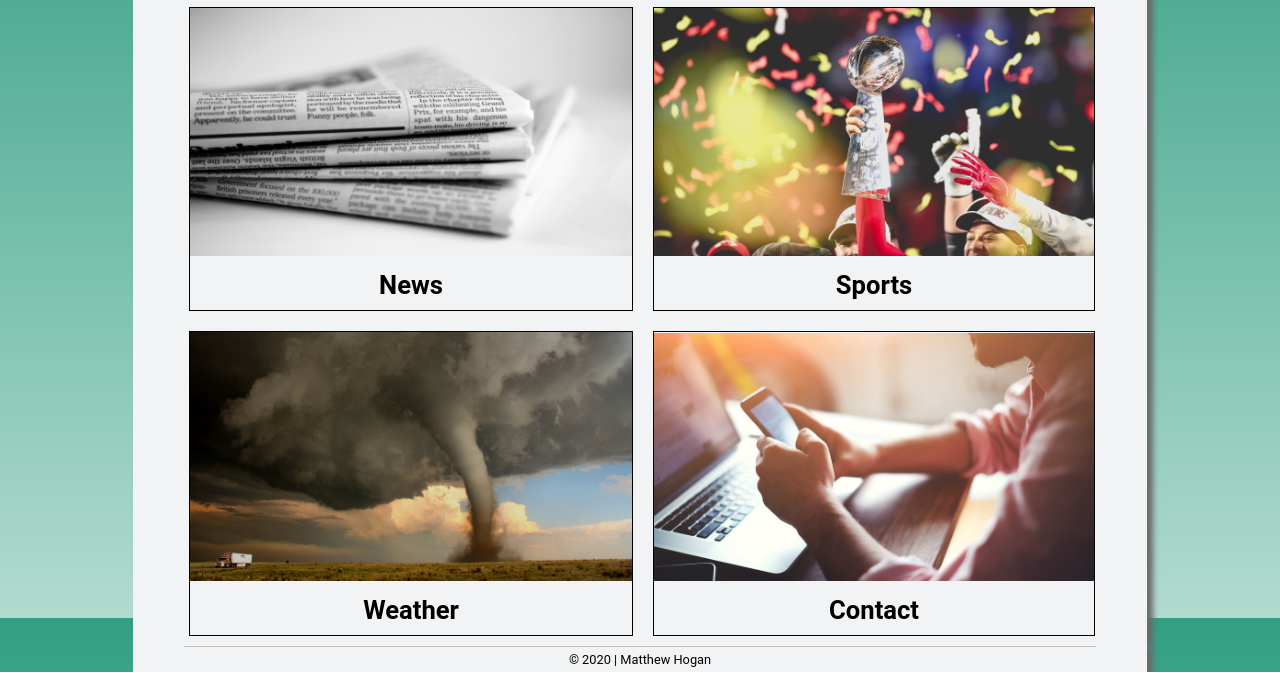
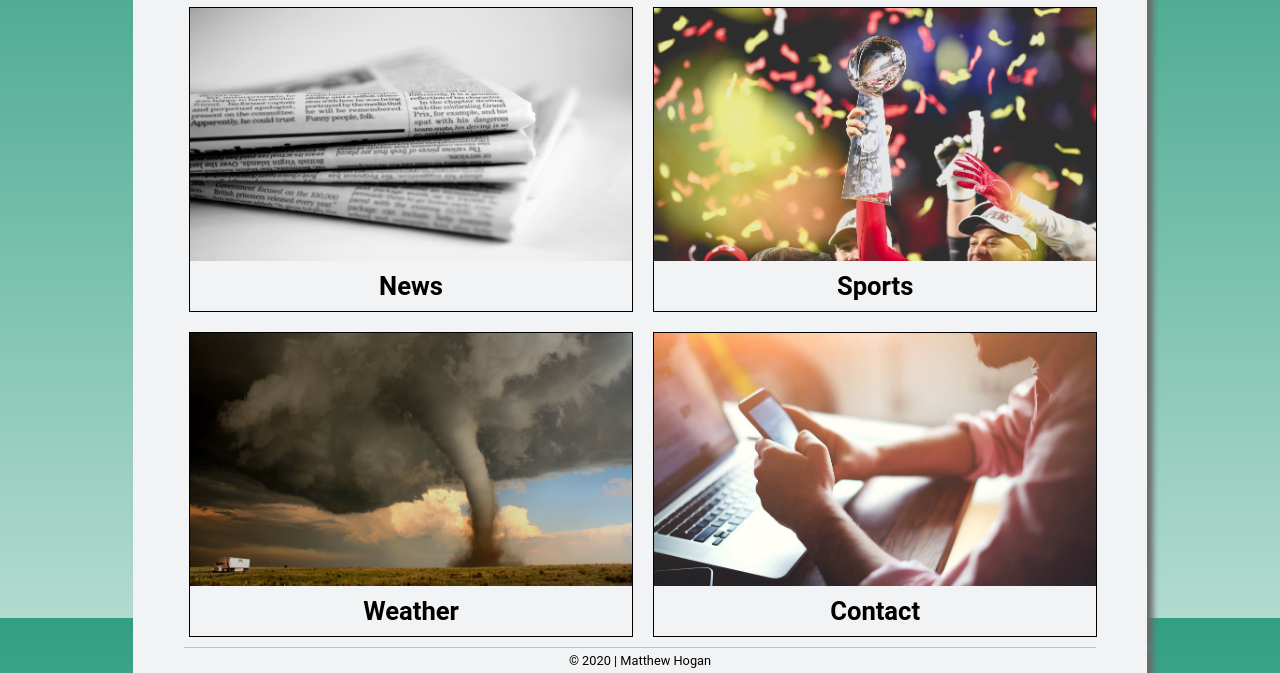
Before and after one commit to matt-hogan/INF250-Final-Project, a plain HTML site: page index.html in a window 1280 px wide. Shown: the part 182-855 px from the top of the page. Drawn offline with Linux system fonts and the light colour scheme.

Commit message:
Update CSS

```diff
--- a/css/main.css
+++ b/css/main.css
@@ -224,7 +224,9 @@ tbody tr:nth-child(even) {
 
 .homeIMG {
     width: 100%;
+    height: 100%;
     margin: 0;
+    object-fit: cover;
 }
 
 .pageLink {
@@ -340,7 +342,7 @@ textarea {
     }
 
     #sports, #contact {
-        width: 101%;
+        width: 101.5%;
     }
 
     .pageLink {
```
